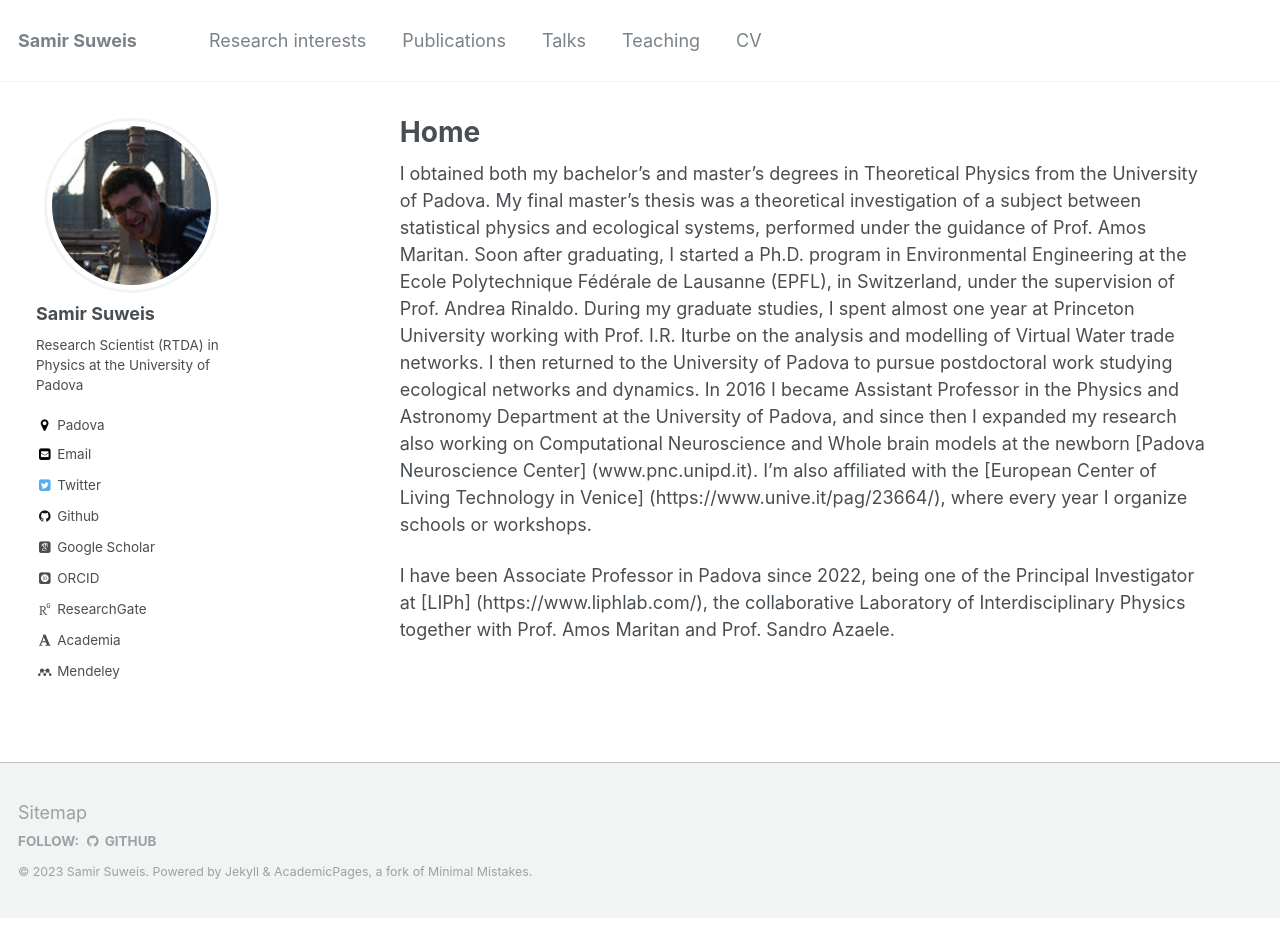
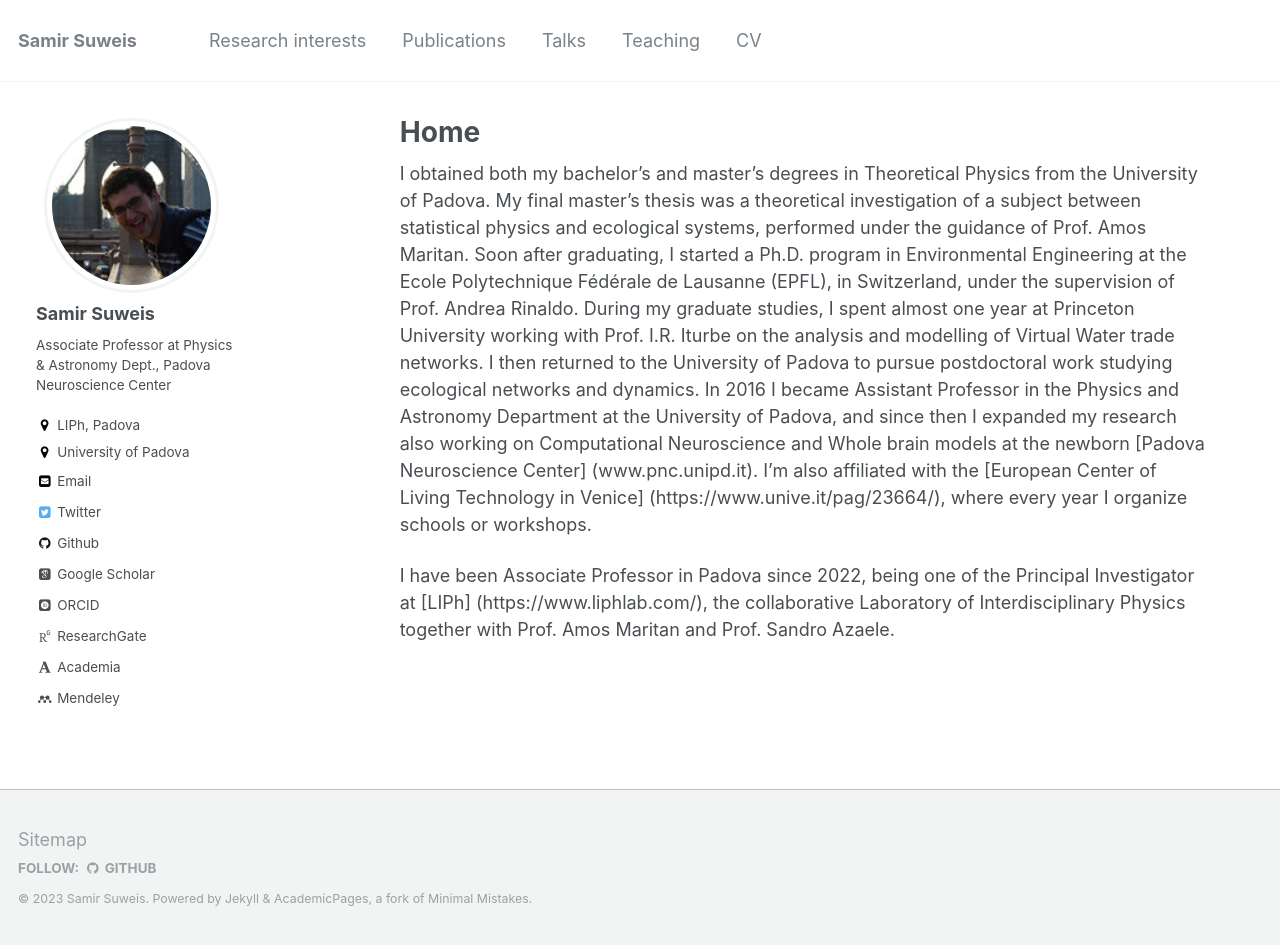
Before and after one commit to suweis/suweis.github.io, a Jekyll site: the page built from _pages/about.md, in a window 1280 px wide and 945 px high. Built offline with Jekyll 4.4.1, drawn with Linux system fonts in a browser that asks for light colours; nearby versions of some CDN libraries; some web fonts are replaced.

Commit message:
Update _config.yml

```diff
--- a/_config.yml
+++ b/_config.yml
@@ -3,7 +3,7 @@ locale                   : "en-US"
 title                    : "Samir Suweis"
 title_separator          : "-"
 name                     : &name "Samir Suweis"
-description              : &description "Research Scientist at University of Padova"
+description              : &description "Associate Professor at University of Padova"
 url                      : https://suweis.github.io # the base hostname & protocol for your site e.g. "https://mmistakes.github.io"
 baseurl                  : "" # the subpath of your site, e.g. "/blog"
 repository               : "suweis/suweis.github.io"
@@ -73,9 +73,9 @@ analytics:
 author:
   name             : "Samir Suweis"
   avatar           : "Samir_Suweis.jpg"
-  bio              : "Research Scientist (RTDA) in Physics at the University of Padova"
-  location         : "Padova"
-  employer         :
+  bio              : "Associate Professor at Physics & Astronomy Dept., Padova Neuroscience Center"
+  location         : "LIPh, Padova"
+  employer         : "University of Padova"
   googlescholar    : "https://scholar.google.it/citations?user=oorpe-wAAAAJ&hl=it"
   email            : "samir.suweis@unipd.it"
   uri              :
```
